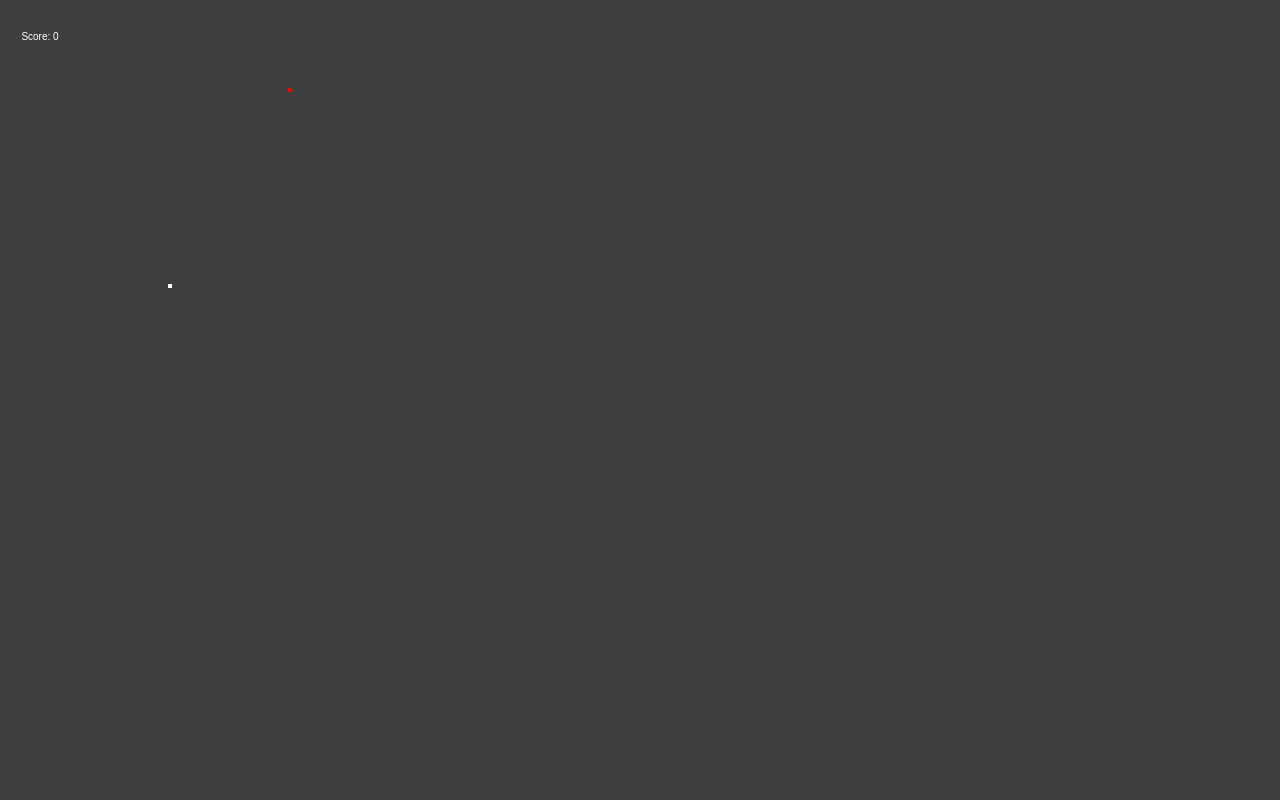
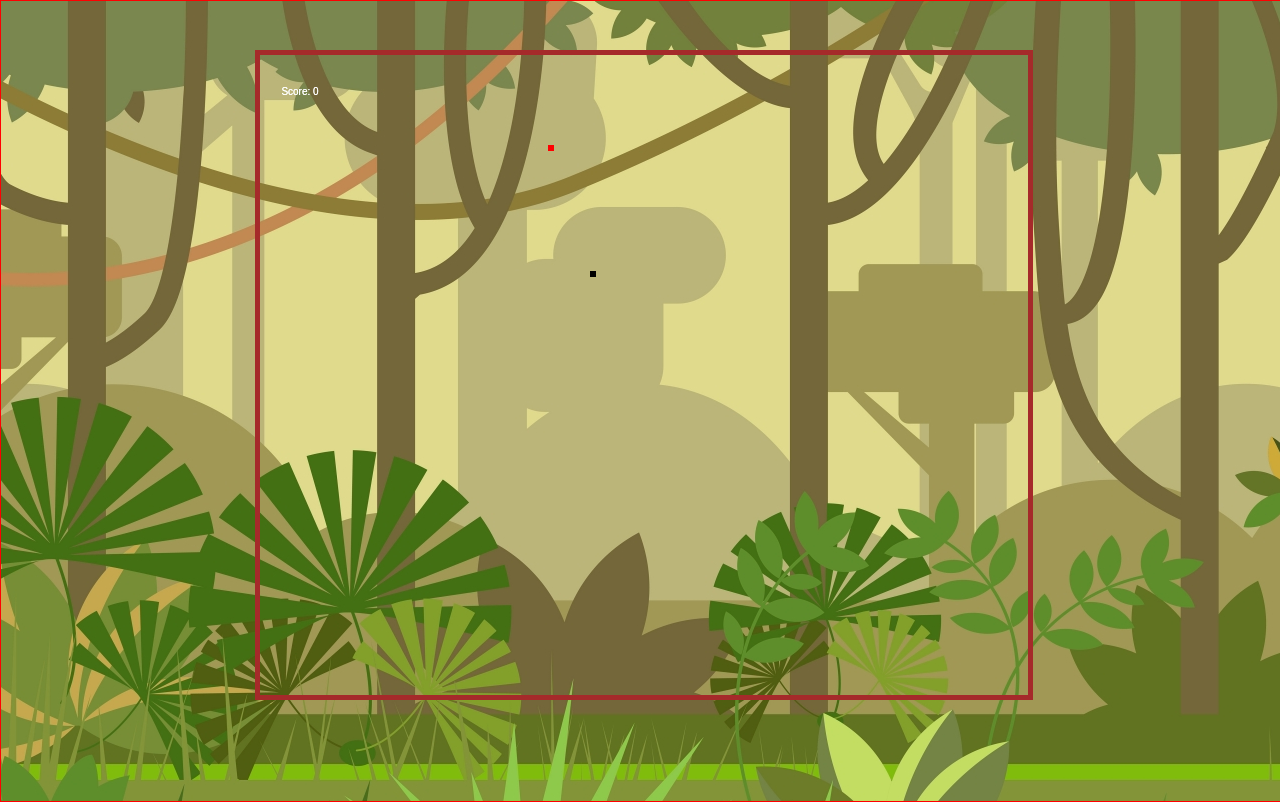
Before and after one commit to ujbolivar/Solongo, a plain HTML site: page index.html in a window 1280 px wide. Drawn offline with Linux system fonts and the light colour scheme.

Commit message:
eigth iteration

```diff
--- a/css/style.css
+++ b/css/style.css
@@ -1,9 +1,37 @@
 body {
-    padding: 0;
     margin: 0;
+    display: flex;
+  }
+
+  #canvas1 {
+    border: solid 1px red;
+    /* background: #111; */
+    z-index: 1;
+  }
+
+  #field-container {
+    position: absolute;
+    width: 100%;
+    text-align:center;
+    z-index: 3;
+  }
+  #canvas {
+    position: absolute;
+    /* background: white; */
+    border: solid 5px brown;
+    margin-top: 50px;
+    z-index: 2;
+    left: 19.9%;
+    /* background: #3e3e3e; */
+  }
+
+  /*
+  #canvas {
+    margin-left: 170px;
+    margin-top: 55px;
+    background: #3e3e3e;
+    z-index: 3;
+    position: absolute;
+    justify-content: center
 }
-#canvas {
-    padding: 0;
-    margin: 0;
-    background: #3e3e3e;
-}
+ */
--- a/index.html
+++ b/index.html
@@ -7,12 +7,18 @@
     <title>Document</title>
     <link rel="stylesheet" type="text/css" href="css/reset.css">
     <link rel="stylesheet" type="text/css" href="css/style.css">
+    <!-- <script type="text/javascript" src="./js/background.js"></script>  -->
 </head>
 <body>
-    <canvas id="canvas" height="300" width="300"></canvas>
+    <!-- <canvas id="canvas""></canvas> -->
+    <canvas id="canvas1"></canvas>
+    <div id="field-container">
+        <canvas id="canvas" width="500" height="500"></canvas>
+    </div>
+    <script type="text/javascript" src="./js/background.js"></script>
     <script type="text/javascript" src="./js/functions.js"></script>
     <script type="text/javascript" src="./js/draw.js"></script>
-    <script type="text/javascript" src="./js/game_engime.js"></script>
+    <script type="text/javascript" src="./js/game_engine.js"></script>
     <!-- <script type="text/javascript" src="./js/index.js"></script>    -->
 </body>
 
--- /dev/null
+++ b/js/background.js
@@ -0,0 +1,48 @@
+document.addEventListener('DOMContentLoaded',domloaded, false);
+function domloaded(){
+    // your code here.
+    const w = window.innerWidth;
+    const h = window.innerHeight;
+    const w2 = w / 2;
+    const h2 = h / 2;
+    const size = Math.round(canvas.width / 30);
+
+    window.onload = window.onresize = function() {
+        document.querySelector("#canvas1").setAttribute           ("width", `${w}px`);
+        document.querySelector("#canvas1").setAttribute           ("height", `${h}px`);
+
+        document.querySelector("#canvas").setAttribute           ("width", `${w * .6}px`);
+        document.querySelector("#canvas").setAttribute          ("height", `${h * .8}px`);
+
+        const canvas1DOMEL = document.querySelector                  ("#canvas1");
+        const ctx = canvas1DOMEL.getContext("2d");
+
+
+            let jungle = new Image();
+            jungle.src = "./../images/jungle background red.jpg";
+            jungle.onload = function() {
+                ctx.drawImage(jungle, 0, 0);
+            }
+
+        const canvas2DOMEl = document.querySelector             ("#canvas");
+        const ctx2 = canvas2DOMEl.getContext("2d");
+
+        let grass = new Image();
+        grass.src = "./../images/grass red.jpg";
+        grass.onload = function() {
+            ctx2.drawImage(grass, 0, 0);
+        }
+
+        ctx2.fillStyle = "rgb(200,0,0)";
+
+        // This sets some variables for demonstration purposes
+        var x = 50;
+        var y = 50;
+        var width = 10;
+        var height = 10;
+
+        // This draws a square with the parameters from the variables set above
+        ctx.fillRect(x, y, width, height);
+        // ctx2.fillRect(x, y, width, height);
+    }
+}
--- a/js/draw.js
+++ b/js/draw.js
@@ -1,10 +1,15 @@
 function draw() {
     ctx.beginPath();
-    ctx.font = 'bold 20p Open Sans';
+    ctx.font = 'bold 20p Comic Sans MS';
     ctx.textAlign = 'center';
     ctx.fillStyle = 'white';
-    ctx.fillText('Score: ' + score, 40, 40, 200)
+    ctx.fillText('Score: ' + score, 40, 40)
     ctx.closePath()
+    ctx.textAlign = 'center';
+    ctx.fillStyle = 'white';
+    ctx.fillText('Score: ' + score, 40, 40)
+    ctx.closePath()
+
     for (let i = 0; i < snake.length; i += 1) {
         // draws score
         // draws food
@@ -15,7 +20,7 @@ function draw() {
         // draws snake
         const s = snake[i];
         ctx.beginPath();
-        if (i === 0){ctx.fillStyle = 'white';
+        if (i === 0){ctx.fillStyle = 'black';
         ctx.fillRect(s.x, s.y, size, size);} else {ctx.fillStyle = 'blue';
         ctx.fillRect(s.x, s.y, size, size);}
         ctx.closePath()
--- a/js/functions.js
+++ b/js/functions.js
@@ -1,19 +1,29 @@
-const myCanvasDOMEl = document.getElementById('canvas');
-const ctx = myCanvasDOMEl.getContext("2d");
+const canvas2DOMEl = document.getElementById('canvas');
+const ctx = canvas2DOMEl.getContext("2d");
 const w = window.innerWidth;
 const h = window.innerHeight;
-const size = Math.round(canvas.width / 70);
+const size = Math.round(canvas.width / 80);
 const xEdge = Math.round(canvas.width / size) * (size * 2);
 const yEdge = Math.round(canvas.height / size) * (size * 2);
 let cruiseControl = false;
 let score = 0;
 let fps = 60;
+var snakeHead = new Image();
 
 //States
-const snake = [{x: Math.round(random(size, w - size) / size) * size, y: Math.round(random(size, h - size) / size) * size}];
+// const snake = [{x: Math.round(random(size, w - size) / size) * size, y: Math.round(random(size, h - size) / size) * size}];
+const snake = [{x: 330, y: 330}];
 const food = [];
 let direction = randomDirection();
 let speed = 50;
+
+// create the snake
+function createSnake(snake) {
+    if (snake.x >= w ) {
+        snake.x = 30,
+        snake.y = 50
+    }
+}
 
 // the score text
 function text(txt, fnt, x, y, c) {
@@ -22,12 +32,12 @@ function text(txt, fnt, x, y, c) {
     ctx.fillText(txt, x, y)
 }
 
-//sets the grid size
+//sets the field
 function setCanvasDimensions() {
     // x axis
-    myCanvasDOMEl.setAttribute("width", `${w}px`);
+    canvas2DOMEl.setAttribute("width", `${w}px`);
     // y axis
-    myCanvasDOMEl.setAttribute("height", `${h}px`);
+    canvas2DOMEl.setAttribute("height", `${h}px`);
 }
 
 //snake starts in random direction
--- a/js/game_engime.js
+++ b/js/game_engine.js
@@ -1,9 +1,8 @@
 this.setCanvasDimensions();
 this.setFood();
-
 let intervalId = setInterval(() => {
     this.clear();
     this.move();
     this.draw();
-    //this.setTimeout(move, speed)
-}, 1000/(fps / 3));
+    this.setTimeout(move, speed)
+}, 500);
```
Also changed, not shown: images/grass red.jpg (added), images/jungle background red.jpg (added), images/snake body.png (added), images/snake head.png (added), 2 other files.
